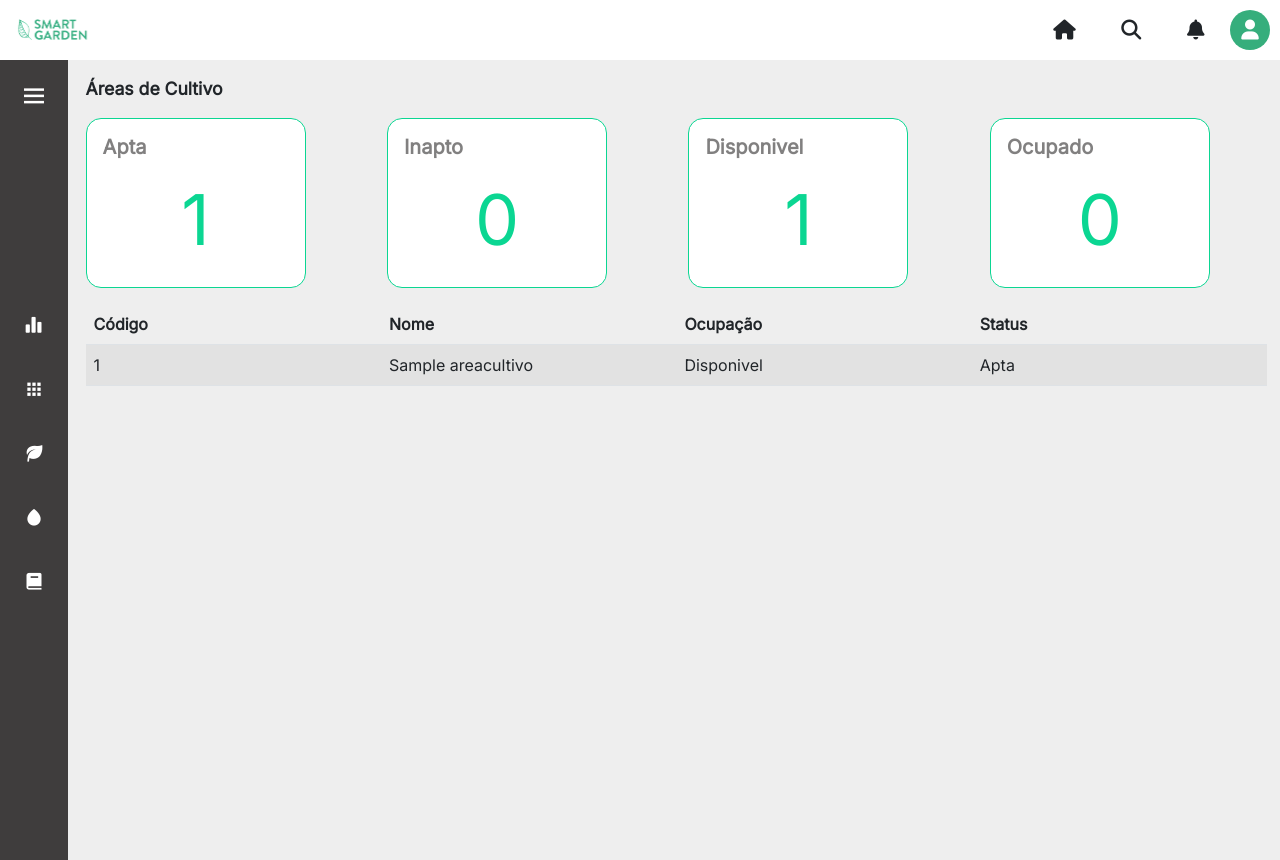
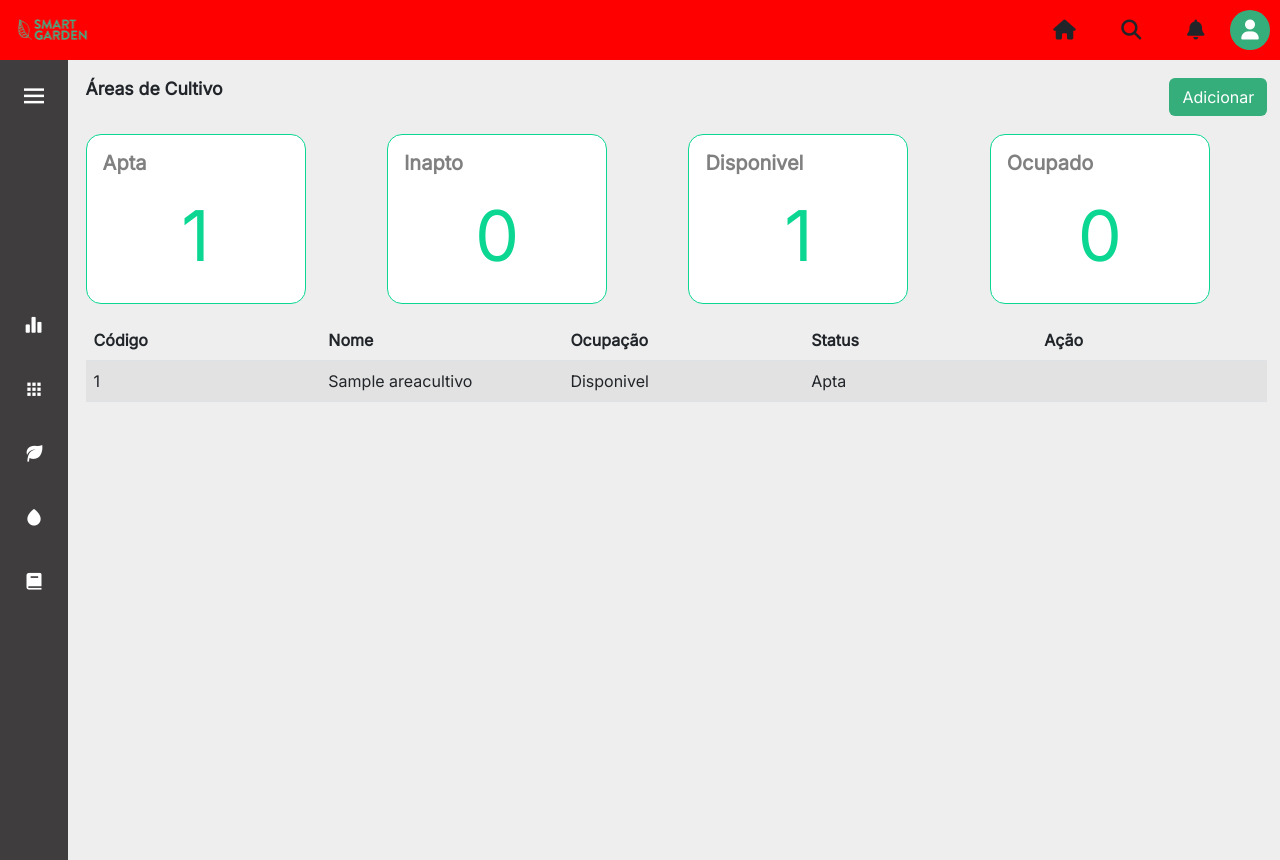
Before and after one commit to ViviFerreira/projeto_web_smartgarden, a Django app: page /areas/ in a window 1280 px wide. Run offline with Django 4.2, Linux system fonts and the light colour scheme; tables that the repository leaves empty hold one stand-in row (values such as "Sample post"); some libraries are stand-ins or nearby versions.

Commit message:
tela de ver areas

```diff
--- a/static/css/header.css
+++ b/static/css/header.css
@@ -2,7 +2,7 @@ body {
 	background-color: var(--green-primary);
 }
 .header {
-	background-color: rgb(245, 235, 235);
+	background-color: var(--white-color);
 	height: 10vh;
 	width: 100%;
 	display: flex;
@@ -23,7 +23,7 @@ body {
 }
 .btn-header {
 	background-color: var(--gray-dark);
-	color: white;
+	color: var(--white-color);
 	width: 130px;
 	height: 35px;
 	border-radius: 50px;
@@ -60,7 +60,7 @@ body {
 	padding-left: 15px;
 }
 .smg {
-	color: var(--green-secondary);
+	color: var(--white-color);
 }
 .btn-main {
 	background-color: var(--gray-dark);
--- a/static/css/layout_header.css
+++ b/static/css/layout_header.css
@@ -6,6 +6,7 @@
 	list-style: none;
 	font-size: 20px;
 	justify-content: space-between;
+	background-color: red;
 }
 
 .itens li {
--- a/templates/areas.html
+++ b/templates/areas.html
@@ -1,8 +1,10 @@
 {% extends 'layout.html' %} {% load static %} {% block content %}
 <div>
-	<div>
+	<div class="d-flex align-items-center justify-content-between mb-3">
 		<p class="title-page">Áreas de Cultivo</p>
+		<a href="{% url 'cadastrar_areas' %}"><button type="button" class="btn btn_salvar">Adicionar</button></a>
 	</div>
+
 	<div class="row">
 		<div class="col-sm-3">
 			<div class="card">
@@ -47,6 +49,7 @@
 					<th scope="col">Nome</th>
 					<th scope="col">Ocupação</th>
 					<th scope="col">Status</th>
+					<th scope="col"></i>Ação</th>
 				</tr>
 			</thead>
 			<tbody>
@@ -63,6 +66,8 @@
 					{% else %}
 					<td>Inapta</td>
 					{% endif %}
+					<td><i class="bi bi-three-dots-vertical"></i></i></td>
+
 				</tr>
 				{% endfor %}
 			</tbody>
```
Also changed, not shown: core/migrations/0001_initial.py, core/migrations/0002_alter_irrigacao_duracao_alter_irrigacao_horario.py (deleted), core/migrations/0003_alter_areacultivo_apto_alter_areacultivo_disponivel.py (deleted), core/migrations/0004_rename_apto_areacultivo_apta.py (deleted).
